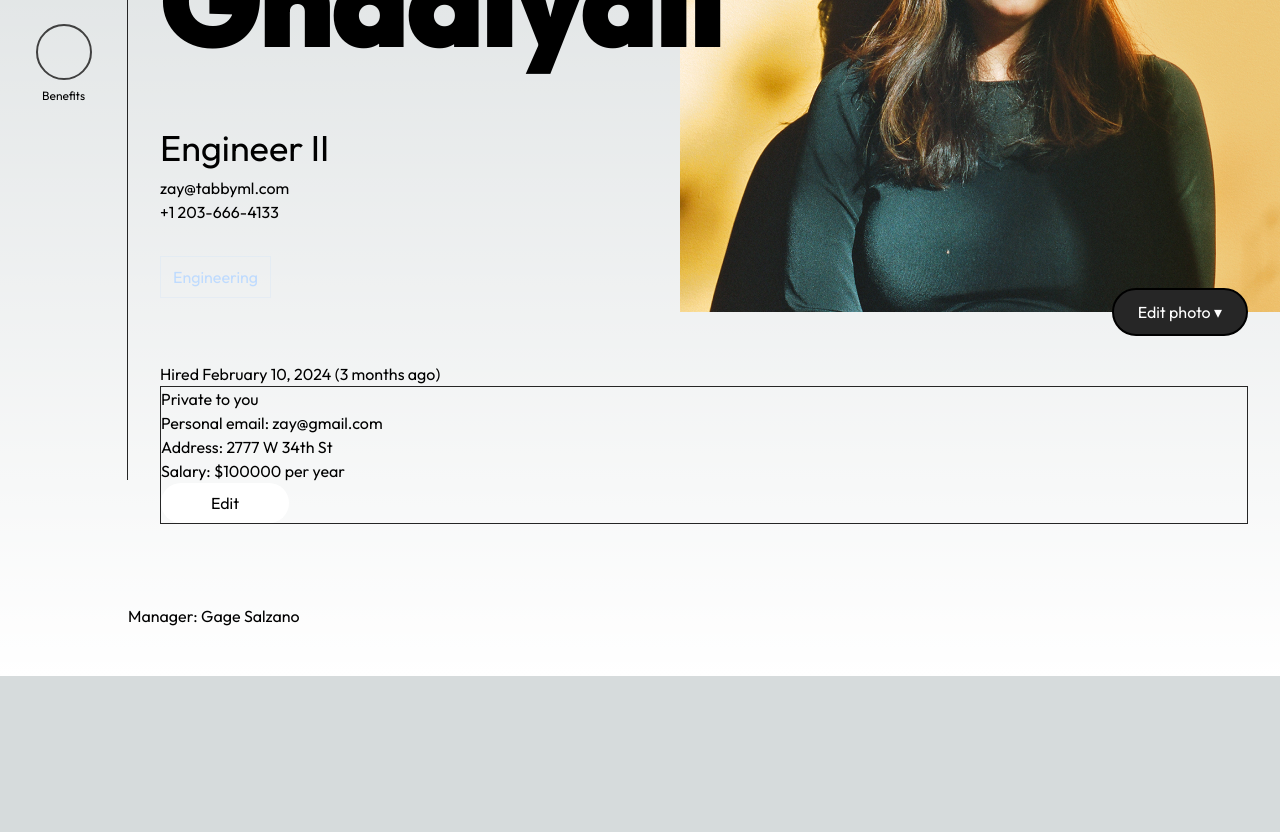
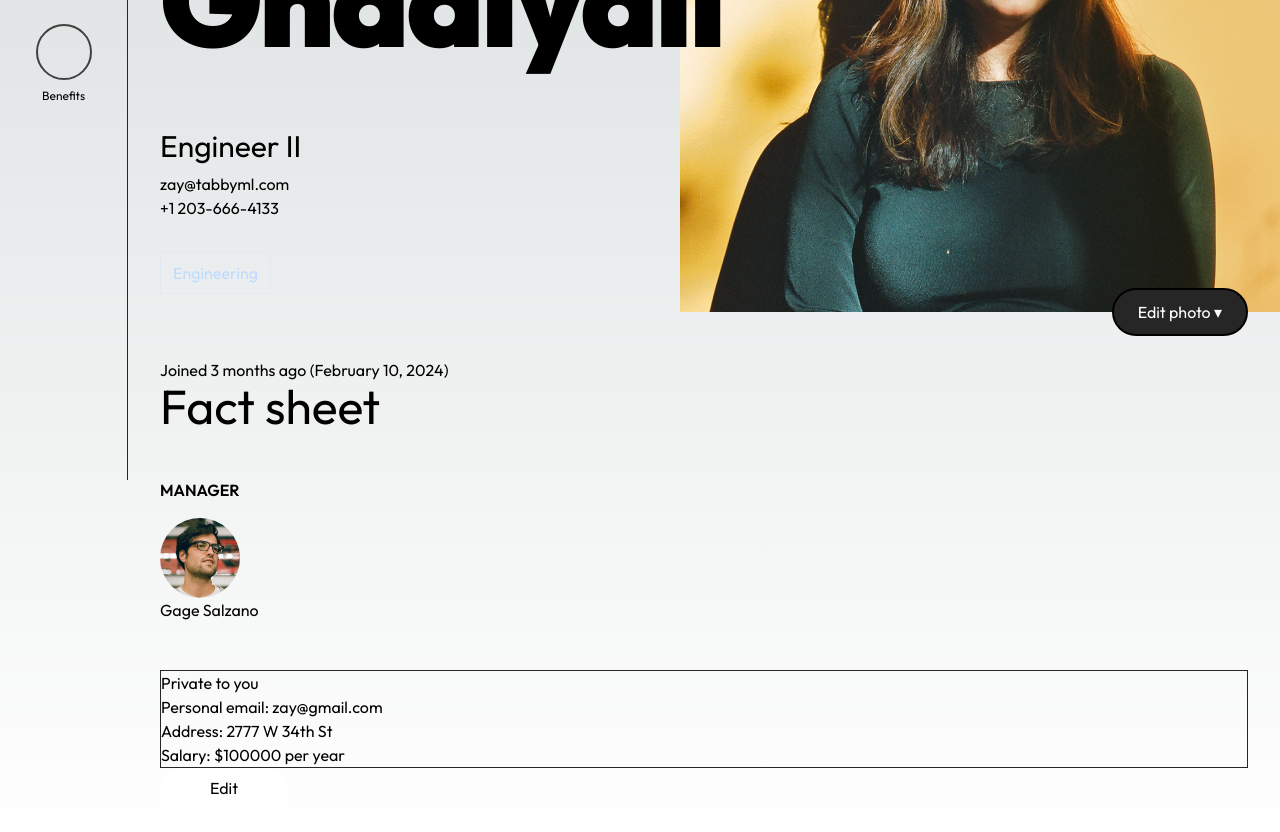
Before and after one commit to jeffdaley/next-humansource, a Next.js app: page /employees/1 in a window 1280 px wide. Shown: the part 320-1152 px from the top of the page. Before the commit the page ends 996 px from the top, so only its background shows below. Built offline with nearby package versions, Linux system fonts and the light colour scheme.

Commit message:
Start of PersonalInfo component

```diff
--- a/src/app/_components/app-container.tsx
+++ b/src/app/_components/app-container.tsx
@@ -1,6 +1,6 @@
 "use client";
 
-import { useState } from "react";
+import { useEffect, useState } from "react";
 import RouteNav from "./route-nav";
 import UtilityNav from "./utility-nav";
 
@@ -11,9 +11,16 @@ export default function AppContainer({
 }) {
   const [didScroll, setDidScroll] = useState(false);
 
-  window.addEventListener("scroll", () => {
-    setDidScroll(window.scrollY > 0);
-  });
+  useEffect(() => {
+    const handleScroll = () => {
+      setDidScroll(window.scrollY > 0);
+    };
+
+    window.addEventListener("scroll", handleScroll);
+    return () => {
+      window.removeEventListener("scroll", handleScroll);
+    };
+  }, []);
 
   return (
     <div className="flex">
--- /dev/null
+++ b/src/app/_components/employees/employee/personal-information.tsx
@@ -0,0 +1,93 @@
+"use client";
+
+import { Employee } from "@/app/employees/[id]/page";
+import React, { useState } from "react";
+import Action from "../../action";
+
+interface EmployeesEmployeePersonalInformationArgs {
+  employee: Employee;
+  onSave: () => void;
+}
+
+export default function EmployeesEmployeePersonalInformation(
+  args: EmployeesEmployeePersonalInformationArgs
+) {
+  const cachedEmployee = args.employee;
+
+  const [employee, setEmployee] = useState(args.employee);
+  const [streetAddress, setStreetAddress] = useState(employee.address.street);
+  const [personalEmail, setPersonalEmail] = useState(employee.personalEmail);
+
+  const [isEditing, setIsEditing] = useState(false);
+
+  const onSave = (e?: React.FormEvent<HTMLFormElement>) => {
+    e?.preventDefault();
+
+    // TODO: Validate
+
+    setEmployee({
+      ...employee,
+      address: {
+        ...employee.address,
+        street: streetAddress,
+        // TODO: local versions?
+        city: employee.address.city,
+        state: employee.address.state,
+        zipCode: employee.address.zipCode,
+        country: employee.address.country,
+      },
+      personalEmail: personalEmail,
+    });
+
+    args.onSave();
+    setIsEditing(false);
+  };
+
+  return (
+    <>
+      {isEditing ? (
+        <>
+          <form onSubmit={onSave}>
+            <input
+              className="w-full bg-neutral-800 mb-10"
+              type="email"
+              value={personalEmail}
+              onChange={(e) => {
+                setPersonalEmail(e.target.value);
+              }}
+
+              // TODO: this needs cancel / cache logic
+            />
+            <input
+              className="w-full bg-neutral-800 mb-10"
+              type="text"
+              value={streetAddress}
+              onChange={(e) => {
+                setStreetAddress(e.target.value);
+              }}
+              // TODO: this needs cancel / cache logic
+            />
+          </form>
+        </>
+      ) : (
+        <>
+          <div className="border border-neutral-800">
+            <div>Private to you</div>
+            <p className="">Personal email: {employee.personalEmail}</p>
+            {/* TODO: add all other address info */}
+            <p className="">Address: {employee.address.street}</p>
+            <p className="">Salary: ${employee.annualSalary} per year</p>
+          </div>
+        </>
+      )}
+      <Action
+        onClick={() => {
+          isEditing ? onSave() : setIsEditing(true);
+        }}
+        className="bg-white text-black w-32 pill h-10"
+      >
+        {isEditing ? "Save" : "Edit"}
+      </Action>
+    </>
+  );
+}
--- a/src/app/_components/utility-nav.tsx
+++ b/src/app/_components/utility-nav.tsx
@@ -1,5 +1,6 @@
 "use client";
 
+import Link from "next/link";
 import { EMPLOYEES, USER_ID } from "../lib/data";
 import Avatar from "./avatar";
 
@@ -33,10 +34,12 @@ export default function UtilityNav(args: UtilityNavArgs) {
             🔍
           </div>
         </div>
-        <Avatar
-          employee={testUser}
-          className="justify-end shrink-0 !w-10 !h-10"
-        />
+        <Link href={`/employees/${USER_ID}`}>
+          <Avatar
+            employee={testUser}
+            className="justify-end shrink-0 !w-10 !h-10"
+          />
+        </Link>
       </div>
     </div>
   );
--- a/src/app/employees/[id]/page.tsx
+++ b/src/app/employees/[id]/page.tsx
@@ -2,6 +2,7 @@
 
 import Action from "@/app/_components/action";
 import Avatar from "@/app/_components/avatar";
+import EmployeesEmployeePersonalInformation from "@/app/_components/employees/employee/personal-information";
 import { Headline } from "@/app/_components/headline";
 import { parseDate, timeAgo } from "@/app/_utils/date";
 import { EMPLOYEES, USER_ID } from "@/app/lib/data";
@@ -66,8 +67,6 @@ export default function EmployeesEmployeePage({
     (e) => e.id === employee.reportsDirectlyTo
   );
 
-  const [isEditing, setIsEditing] = useState(false);
-
   // TODO: Design "not found" state
   if (!employee) {
     return (
@@ -82,22 +81,6 @@ export default function EmployeesEmployeePage({
       <div className="px-8 pt-12 pb-8">
         {/* TODO: Make editable if privileged  */}
         <div className="relative">
-          {isEditing ? (
-            <>
-              {/* TODO: onSubmit action */}
-              <form>
-                <input
-                  className="w-full bg-neutral-800 mb-10"
-                  type="text"
-                  value={employee.name}
-                  // TODO: this needs to persist and overwrite the EMPLOYEES.
-                  onChange={(e) => {
-                    setEmployeeInfo({ ...employee, name: e.target.value });
-                  }}
-                />
-              </form>
-            </>
-          ) : (
           <>
             <div className="w-[600px] h-[600px] absolute -top-24 -right-8">
               <div className="absolute left-0 top-0 w-full h-64 bg-gradient-to-b from-black to-black/0" />
@@ -116,7 +99,7 @@ export default function EmployeesEmployeePage({
               <Headline>
                 <span className="pr-80">{employee.name}</span>
               </Headline>
-                <p className="text-4xl mt-10 mb-2">{employee.jobTitle}</p>
+              <p className="text-3xl mt-10 mb-2">{employee.jobTitle}</p>
               <div className="mb-8">
                 <a href={`mailto:${employee.workEmail}`}>
                   {employee.workEmail}
@@ -139,23 +122,44 @@ export default function EmployeesEmployeePage({
               </Link>
 
               <p className="">
-                  Hired {parseDate(employee.startDate)} (
-                  {timeAgo(employee.startDate)})
+                Joined {timeAgo(employee.startDate)} (
+                {parseDate(employee.startDate)})
               </p>
             </div>
+            <h2 className="text-5xl">Fact sheet</h2>
+            <div className="flex gap-16">
+              {reportsDirectlyTo && (
+                <div className="py-12">
+                  <h5 className="uppercase font-semibold mb-4">Manager</h5>
+                  <Link href={`/employees/${reportsDirectlyTo.id}`}>
+                    <Avatar employee={reportsDirectlyTo} />
+                    {reportsDirectlyTo.name}
+                  </Link>
+                </div>
+              )}
+              {!!directReports.length && (
+                <p className="py-12">
+                  <h5 className="uppercase font-semibold mb-4">
+                    Direct reports
+                  </h5>
+                  {directReports.map((d) => {
+                    return (
+                      <Link key={d.id} href={`/employees/${d.id}`}>
+                        <Avatar employee={d} />
+                        {d.name}
+                      </Link>
+                    );
+                  })}
+                </p>
+              )}
+            </div>
           </>
-          )}
 
           {isViewingSelf && (
-            <div className="border border-neutral-800">
-              <div>Private to you</div>
-              <p className="">Personal email: {employee.personalEmail}</p>
-              {/* TODO: add all other address info */}
-              <p className="">Address: {employee.address.street}</p>
-              <p className="">Salary: ${employee.annualSalary} per year</p>
-              <Action
-                className="bg-white text-black w-32 pill h-10"
-                onClick={() => {
+            <>
+              <EmployeesEmployeePersonalInformation
+                employee={employee}
+                onSave={() => {
                   // Update the employees array with the new employee
 
                   // Find the record by the index of the USER_ID
@@ -166,25 +170,11 @@ export default function EmployeesEmployeePage({
                   employees[recordIndex] = employee;
 
                   setEmployees(employees);
-                  setIsEditing(!isEditing);
                 }}
-              >
-                {isEditing ? "Save" : "Edit"}
-              </Action>
-            </div>
-            // How do I add a condition here?
+              />
+            </>
           )}
         </div>
-      </div>
-      <div>
-        {!!directReports.length && (
-          <p className="py-12">
-            Direct reports: {directReports.map((d) => d.name)}
-          </p>
-        )}
-        {reportsDirectlyTo && (
-          <p className="py-12">Manager: {reportsDirectlyTo.name}</p>
-        )}
       </div>
     </>
   );
```
Lines whose indentation alone changed are shown as unchanged.
